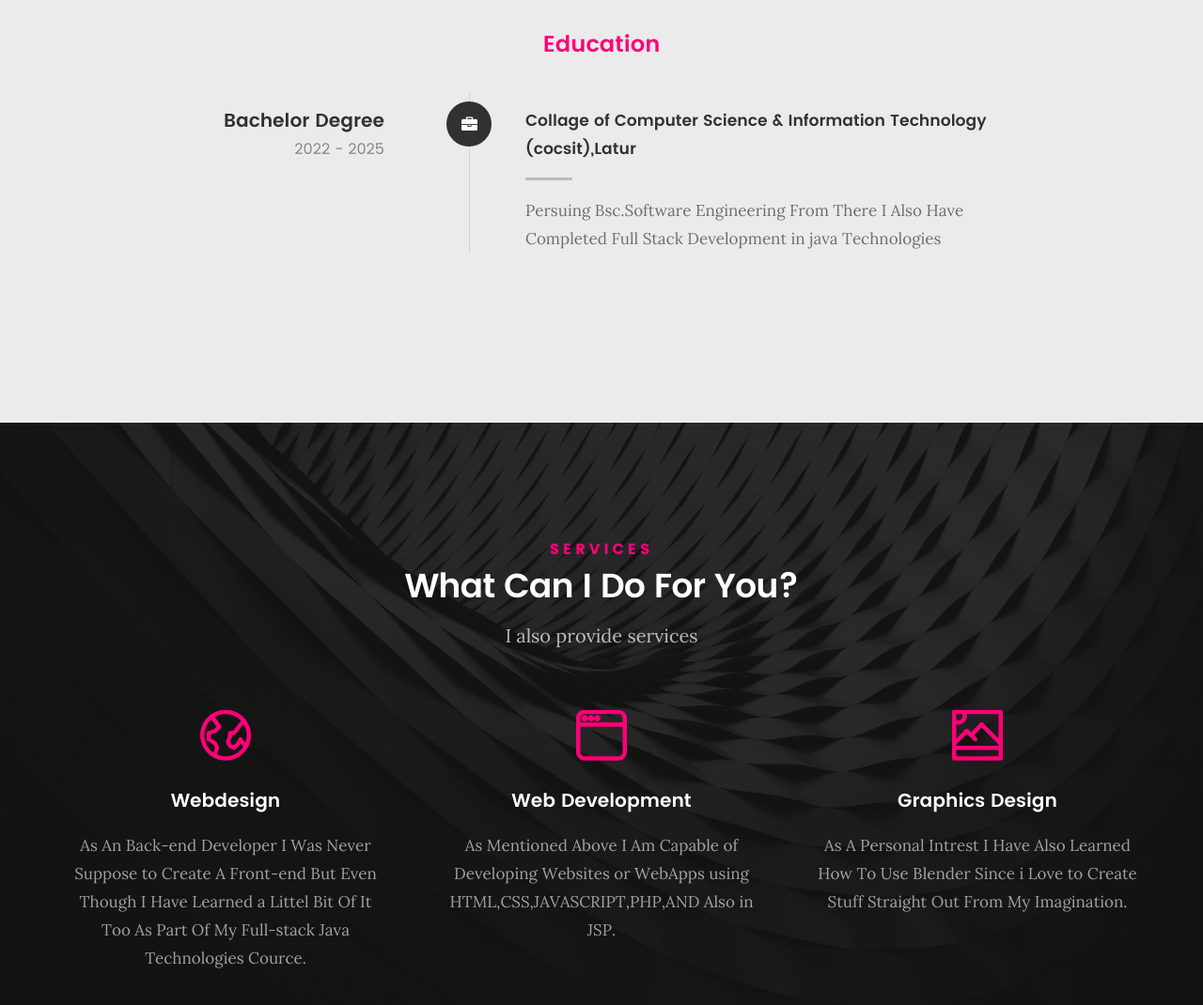
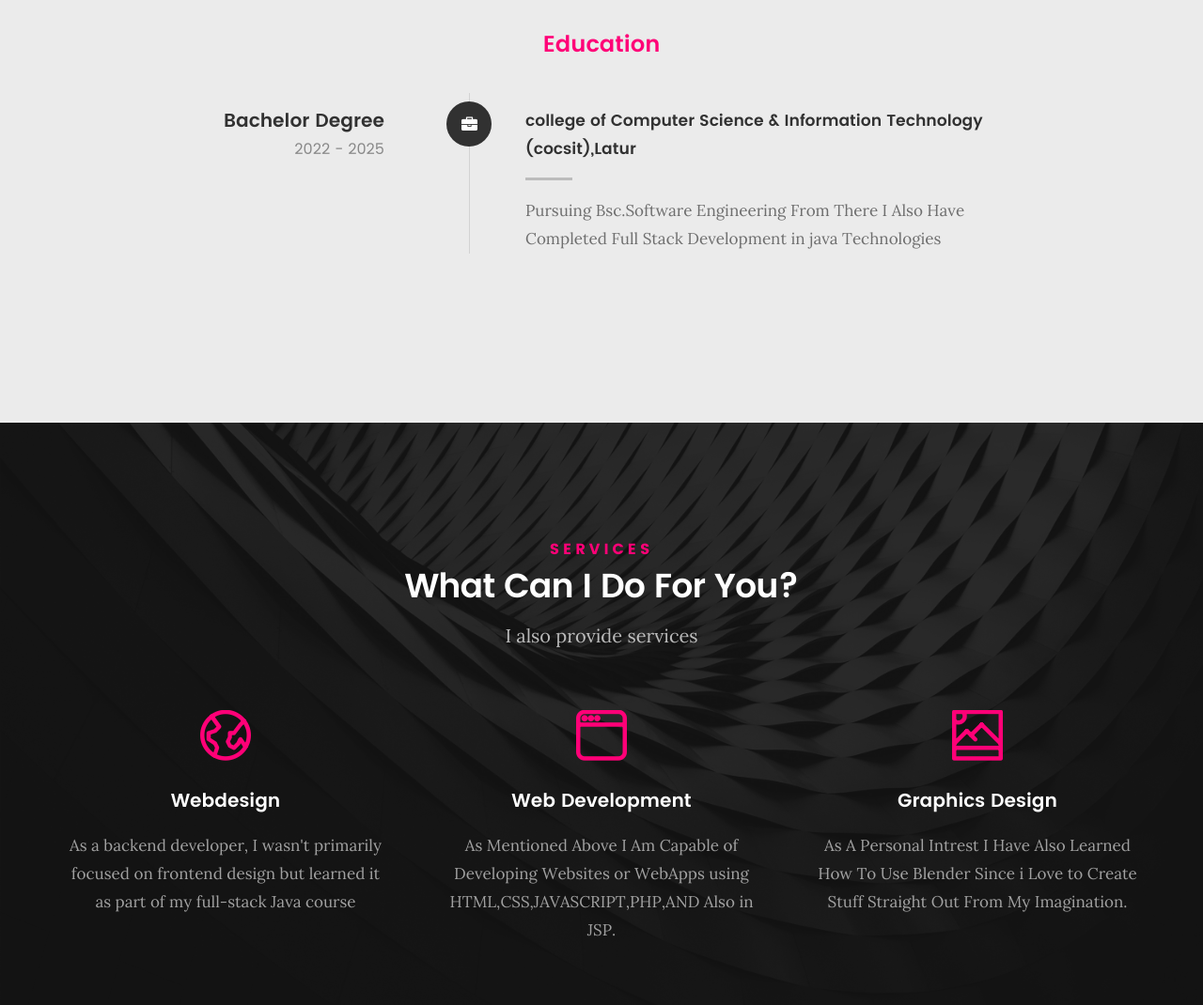
Before and after one commit to vaibhavxom/Portfolio, a plain HTML site: page index.html in a window 1280 px wide. Shown: the part 3002-4072 px from the top of the page at 94% size. Drawn offline with Linux system fonts and the light colour scheme; files whose address does not match are found by name.

Commit message:
Update index.html

```diff
--- a/index.html
+++ b/index.html
@@ -240,8 +240,8 @@
 	   				</div>
 
 	   				<div class="timeline-content">
-	   					<h4>Collage of Computer Science & Information Technology (cocsit),Latur</h4>
-	   					<p>Persuing Bsc.Software Engineering From There I Also Have Completed Full Stack Development in java Technologies </p>
+	   					<h4>college of Computer Science & Information Technology (cocsit),Latur</h4>
+	   					<p>Pursuing Bsc.Software Engineering From There I Also Have Completed Full Stack Development in java Technologies </p>
 	   				</div>
 
 	   			</div> <!-- /timeline-block -->
@@ -291,8 +291,7 @@
 
 	            	 <h3>Webdesign</h3>
 
-		             <p class="desc"> As An Back-end Developer I Was Never Suppose to Create A Front-end But Even Though I Have Learned a Littel Bit Of It Too As Part Of My Full-stack
-						Java Technologies Cource.
+		             <p class="desc"> As a backend developer, I wasn't primarily focused on frontend design but learned it as part of my full-stack Java course
 	         		</p>
 
 	         	</div>
```
